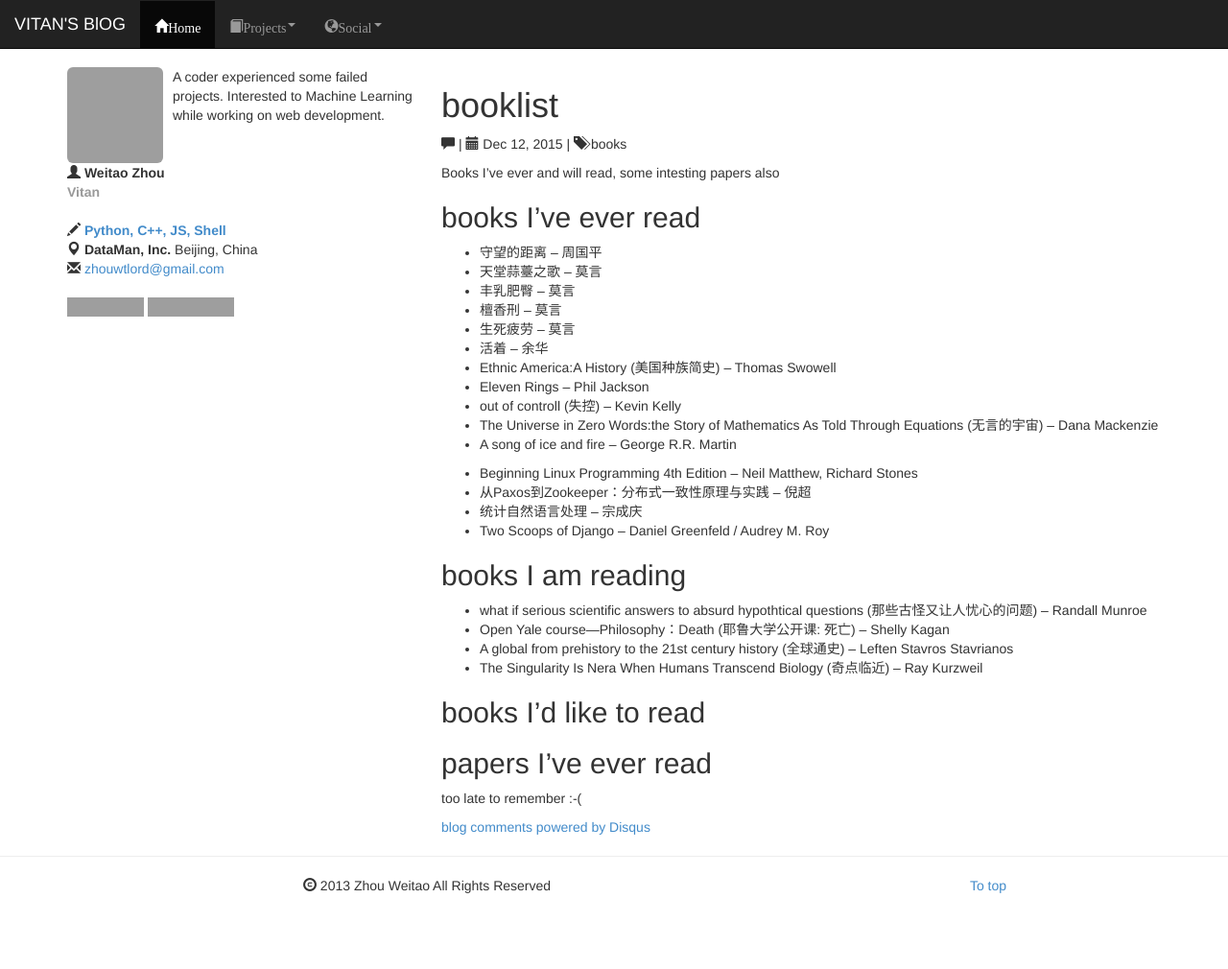
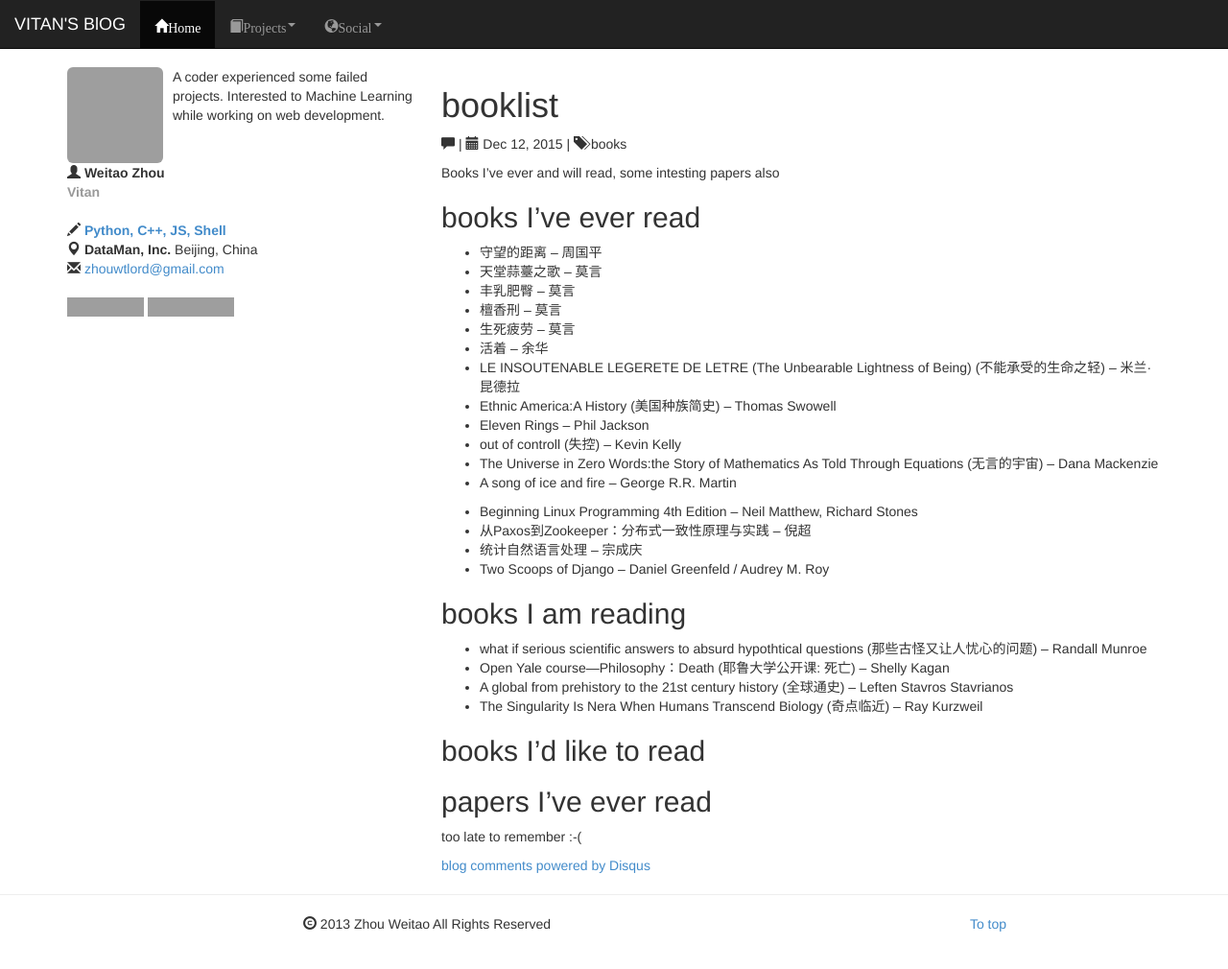
Before and after one commit to vitan/vitan.github.io, a Jekyll site: the page built from _posts/2015-12-12-booklist.md, in a window 1280 px wide and 1013 px high, cut to the strip 0-1010 px from the top of the window. Shown: the whole strip at 96% size. Built offline with Jekyll 4.4.1, drawn with Linux system fonts in a browser that asks for light colours; Markdown is read by kramdown in place of the engine named in the settings; comment, search, counter and statistics services are not loaded; grey boxes are pictures that could not be loaded.

Commit message:
Update 2015-12-12-booklist.md

```diff
--- a/_posts/2015-12-12-booklist.md
+++ b/_posts/2015-12-12-booklist.md
@@ -15,6 +15,7 @@ Books I've ever and will read, some intesting papers also
 * 檀香刑 -- 莫言
 * 生死疲劳 -- 莫言
 * 活着 -- 余华
+* LE INSOUTENABLE LEGERETE DE LETRE (The Unbearable Lightness of Being) (不能承受的生命之轻) -- 米兰·昆德拉
 * Ethnic America:A History (美国种族简史) -- Thomas Swowell
 * Eleven Rings -- Phil Jackson
 * out of controll (失控) -- Kevin Kelly
```
